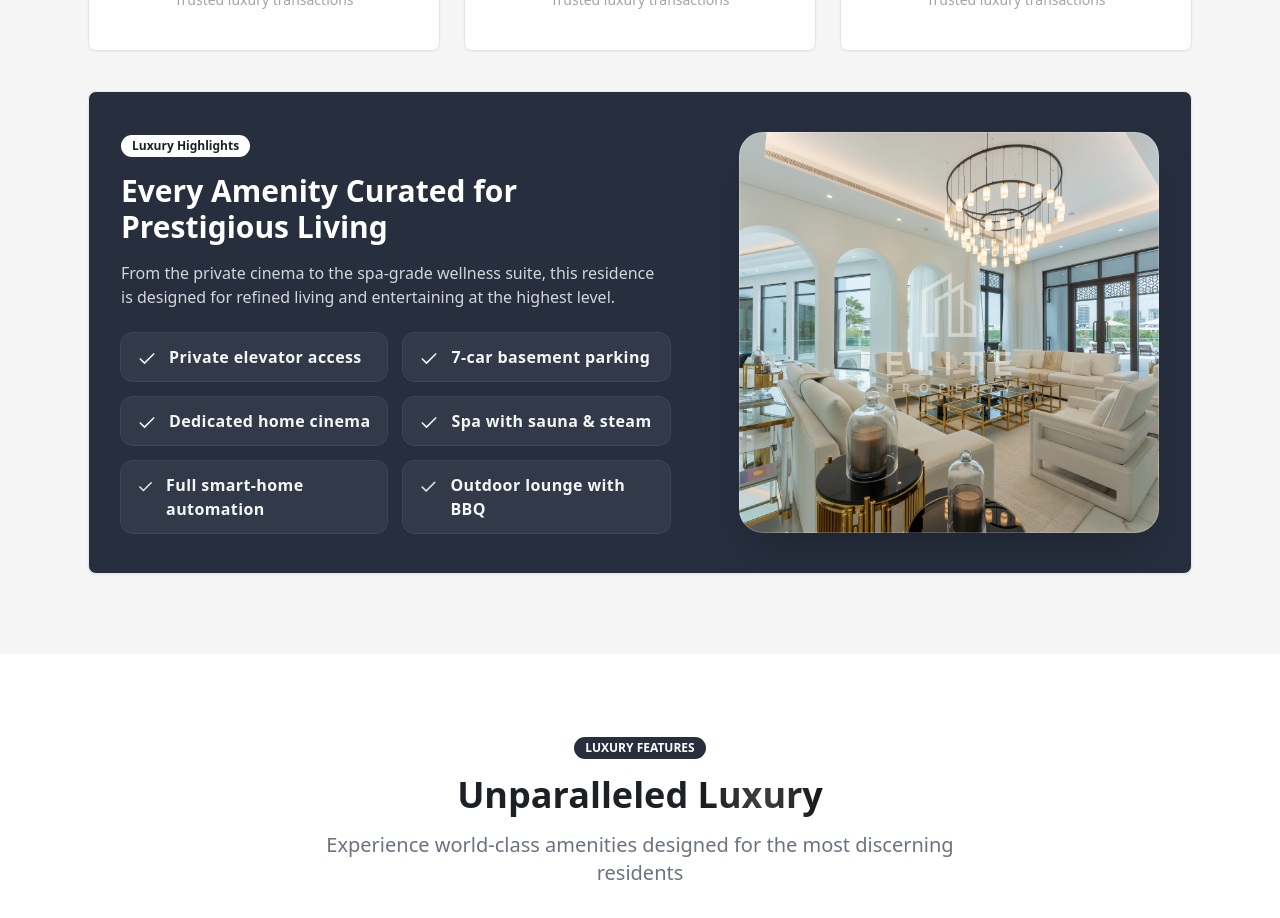
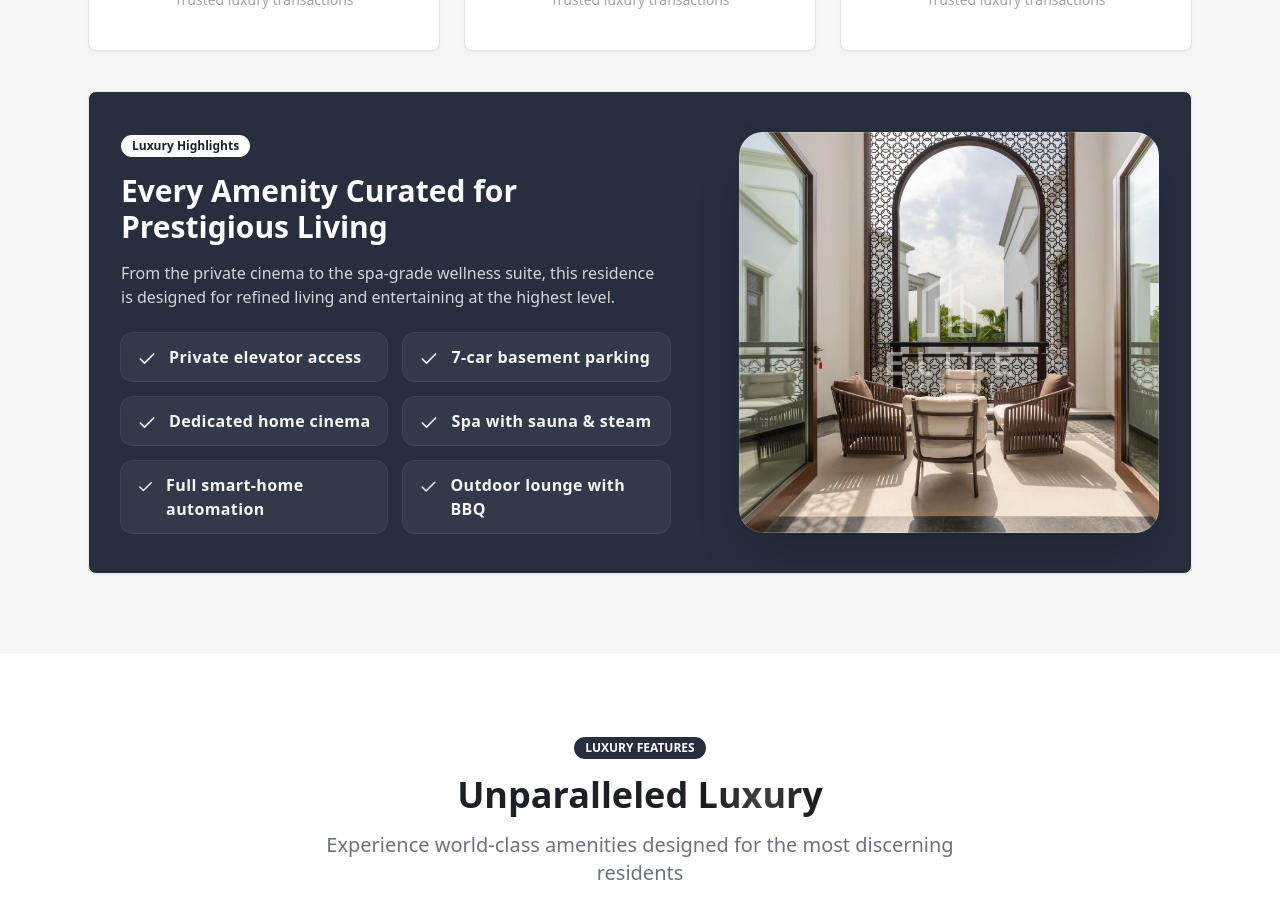
Before and after one commit to ClydeElite/hillsgrove-royal-estate, a Next.js app: page / in a window 1280 px wide. Shown: the part 2160-3078 px from the top of the page. Built offline with nearby package versions, Linux system fonts and the light colour scheme; no server answers.

Commit message:
image change

```diff
--- a/src/app/page.tsx
+++ b/src/app/page.tsx
@@ -30,10 +30,11 @@ import Image from "next/image";
 
 import heroImage from "@/assets/herro2.jpg";
 import interiorImage from "@/assets/villa-interior.webp";
+import exteriorImage from "@/assets/exterior.webp";
 import qr from "@/assets/qr.png";
 
 const heroImageUrl = typeof heroImage === "string" ? heroImage : heroImage.src;
-const AMENITIES_IMAGE_URL = typeof interiorImage === "string" ? interiorImage : interiorImage.src;
+const AMENITIES_IMAGE_URL = typeof exteriorImage === "string" ? exteriorImage : exteriorImage.src;
 
 const Counter = ({ to, duration = 0.45 }: { to: number; duration?: number }) => {
   const [n, setN] = useState(0);
```
Also changed, not shown: src/assets/exterior.webp (added).
